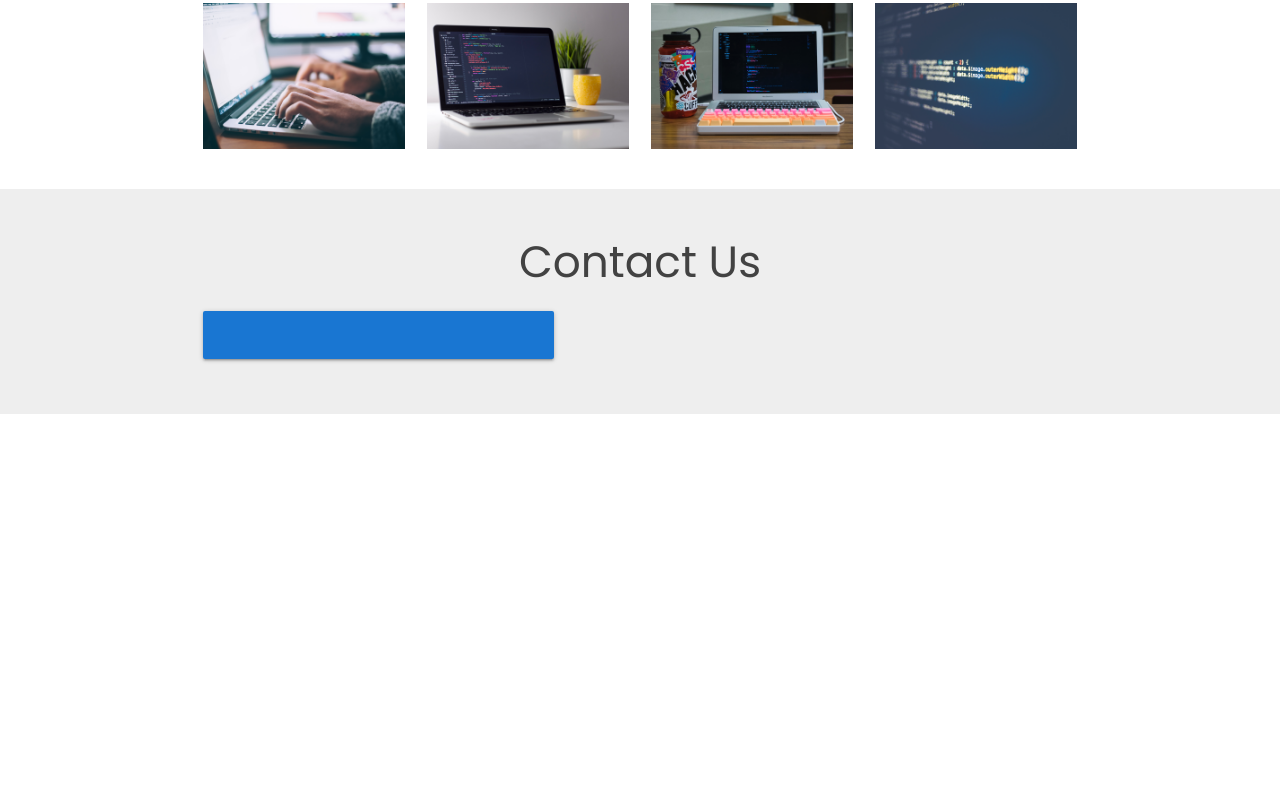
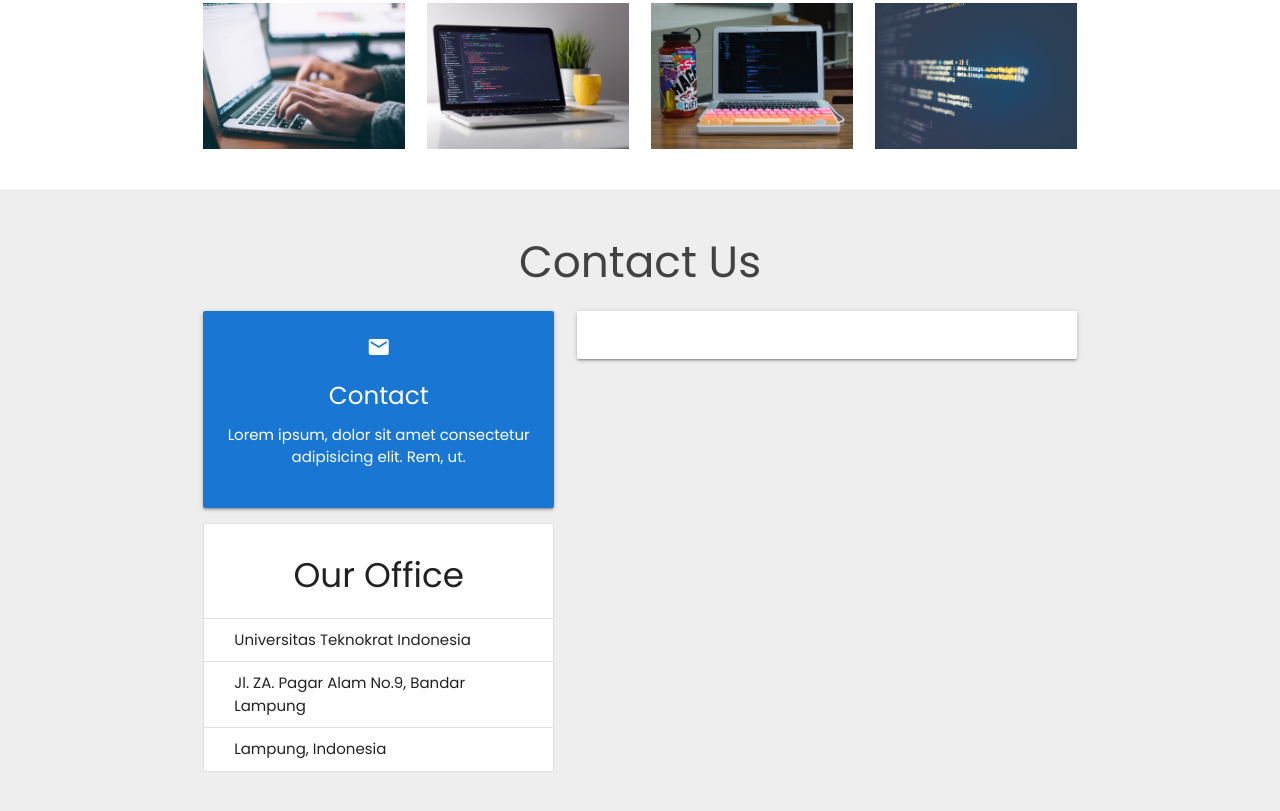
Before and after one commit to mhmddefrizal/Company_Profile-Materialize, a plain HTML site: page index.html in a window 1280 px wide. Shown: the part 1721-2532 px from the top of the page. Before the commit the page ends 2135 px from the top, so only its background shows below. Drawn offline with Linux system fonts and the light colour scheme.

Commit message:
fifth commit

```diff
--- a/index.html
+++ b/index.html
@@ -197,7 +197,22 @@
         <h3 class="light center grey-text text-darken-3">Contact Us</h3>
         <div class="row">
           <div class="col m5 s12">
-            <div class="card-panel blue darken-2 center"></div>
+            <div class="card-panel blue darken-2 center white-text">
+              <i class="material-icons">email</i>
+              <h5>Contact</h5>
+              <p>Lorem ipsum, dolor sit amet consectetur adipisicing elit. Rem, ut.</p>
+            </div>
+            <ul class="collection with-header">
+              <li class="collection-header center"><h4>Our Office</h4></li>
+              <li class="collection-item">Universitas Teknokrat Indonesia</li>
+              <li class="collection-item">Jl. ZA. Pagar Alam No.9, Bandar Lampung</li>
+              <li class="collection-item">Lampung, Indonesia</li>
+            </ul>
+          </div>
+          <div class="col m7 s12">
+            <form action="">
+              <div class="card-panel"></div>
+            </form>
           </div>
         </div>
       </div>
```
